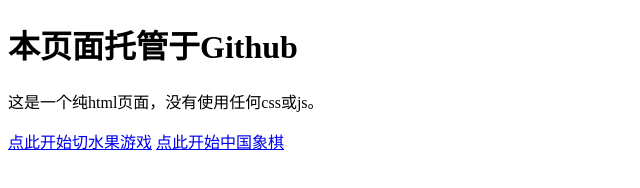
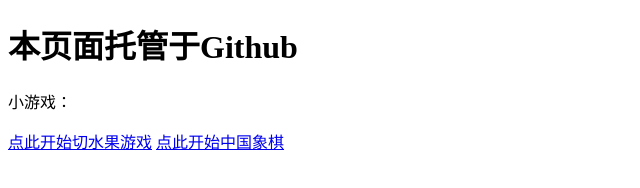
Before and after one commit to zi4dbek-org/img, a plain HTML site: page index.html in a window 1280 px wide. Shown: the whole page, without its empty margins (0-640 px from the left). Drawn offline with Linux system fonts and the light colour scheme.

Commit message:
Update index.html

```diff
--- a/index.html
+++ b/index.html
@@ -1,11 +1,11 @@
 <!DOCTYPE html>
 <html>
 <head>
-    <title>Github Pages</title>
+    <title>zi4dbek的小图片站</title>
 </head>
 <body>
     <h1>本页面托管于Github</h1>
-    <p>这是一个纯html页面，没有使用任何css或js。</p>
+    <p>小游戏：</p>
     <a href="/切水果" target="_blank">点此开始切水果游戏</a>
      <a href="/中国象棋" target="_blank">点此开始中国象棋</a>
 </body>
```
